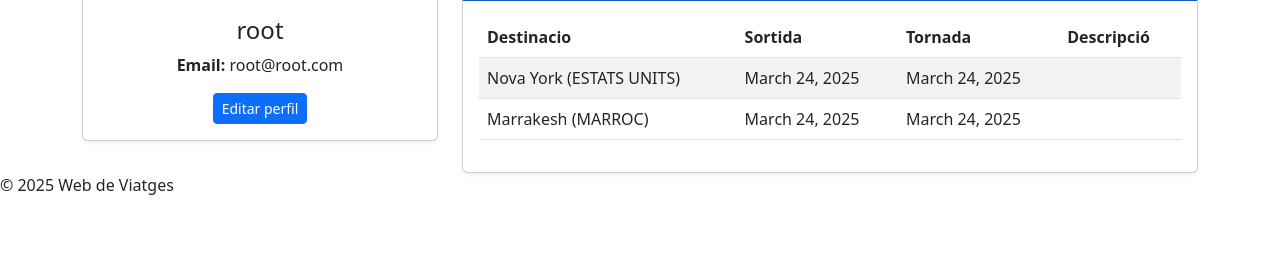
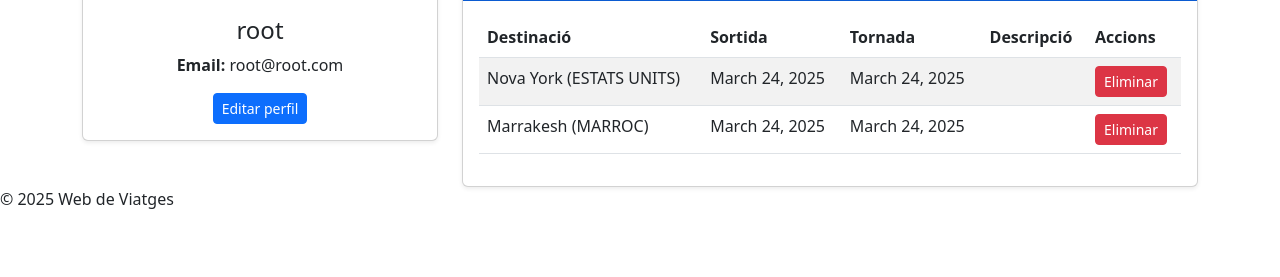
Before and after one commit to mescola21/web_viatges, a Django app: page /accounts/profile/ in a window 1280 px wide. Shown: the part 89-366 px from the top of the page. Run offline with Django 5.2, Linux system fonts and the light colour scheme; a user stored in the database is signed in; data comes from the database, SQL or seed files in the repository; both versions use the stored data as it was after the commit.

Commit message:
Funcionalitat d'eliminar viatges programats al perfil de l'usuari

```diff
--- a/accounts/templates/home.html
+++ b/accounts/templates/home.html
@@ -83,6 +83,7 @@
     </div>
 
     <script>
+
     // Detectar el scroll y cambiar el color de la navbar solo en home.html
         document.addEventListener('DOMContentLoaded', function() {
             if (document.body.classList.contains('home-page')) {
@@ -95,7 +96,9 @@
                     }
                 });
             }
+
         });
+
     </script>
 </body>
 {% endblock %}
--- a/accounts/templates/perfil.html
+++ b/accounts/templates/perfil.html
@@ -25,10 +25,11 @@
         <table class="table table-striped">
             <thead>
                 <tr>
-                                        <th>Destinacio</th>
+                    <th>Destinació</th>
                     <th>Sortida</th>
                     <th>Tornada</th>
                     <th>Descripció</th>
+                    <th>Accions</th>
                 </tr>
             </thead>
             <tbody>
@@ -38,6 +39,12 @@
                         <td>{{ viatge.data_inici }}</td>
                         <td>{{ viatge.data_fi }}</td>
                         <td>{{ viatge.descripcio }}</td>
+                        <td>
+                            <form action="{% url 'eliminar_viatge' viatge.id %}" method="POST" onsubmit="return confirm('Estàs segur que vols eliminar aquest viatge?');">
+                                {% csrf_token %}
+                                <button type="submit" class="btn btn-danger btn-sm">Eliminar</button>
+                            </form>
+                        </td>
                     </tr>
                 {% endfor %}
             </tbody>
@@ -46,6 +53,7 @@
 {% else %}
     <p class="text-muted text-center">Encara no has fet cap viatge. A què esperes?</p>
 {% endif %}
+
                 </div>
             </div>
         </div>
--- a/accounts/urls.py
+++ b/accounts/urls.py
@@ -10,4 +10,5 @@ urlpatterns = [
     path('viatges_programats/', views.viatges_programats, name='viatges_programats'),
     path('profile/', views.perfil, name='profile'),
     path('viatges/', views.llista_viatges, name='viatges'),
+    path('eliminar_viatge/<int:viatge_id>/', views.eliminar_viatge, name='eliminar_viatge'),
 ]
--- a/accounts/views.py
+++ b/accounts/views.py
@@ -1,6 +1,6 @@
 from django.contrib.auth.decorators import login_required
 
-from django.shortcuts import render, redirect
+from django.shortcuts import render, redirect, get_object_or_404
 from django.contrib.auth.forms import UserCreationForm
 from django.contrib.auth import login
 from .models import *
@@ -33,8 +33,9 @@ def llista_viatges(request):
     viatges = Destinacio.objects.all()
     return render(request, 'opcions_viatge.html', {'viatges': viatges})
 
+
 @login_required
-def cerca_viatges(request, name):
-    name = name.lower()
-    viatges = Destinacio.objects.filter(name=name)
-    return render(request, 'opcions_viatge.html', {'viatges': viatges})
+def eliminar_viatge(request, viatge_id):
+    viatge = get_object_or_404(Viatge, id=viatge_id)
+    viatge.delete()
+    return redirect('/accounts/profile')
```
Also changed, not shown: db.sqlite3. Lines whose indentation alone changed are shown as unchanged.
